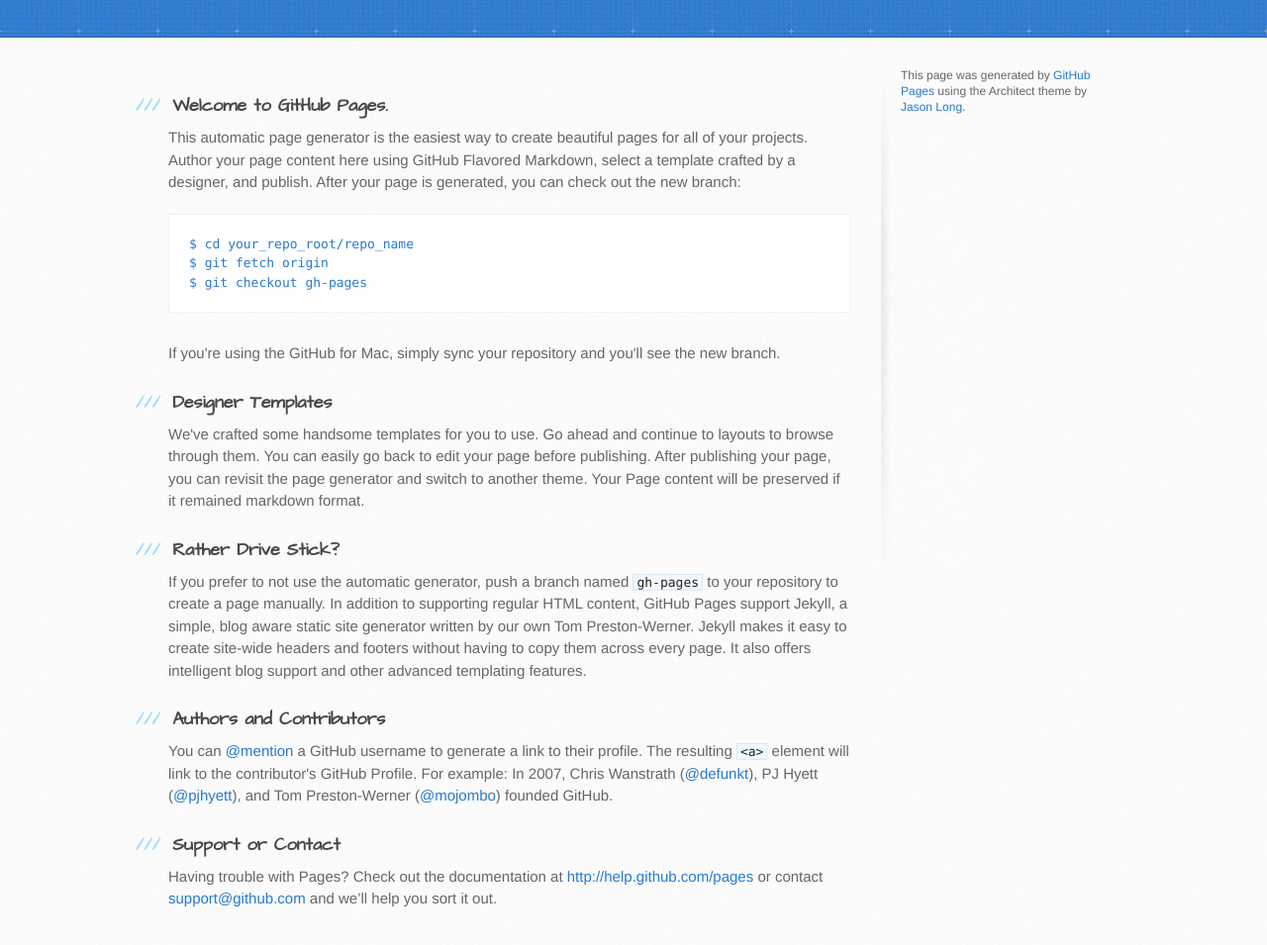
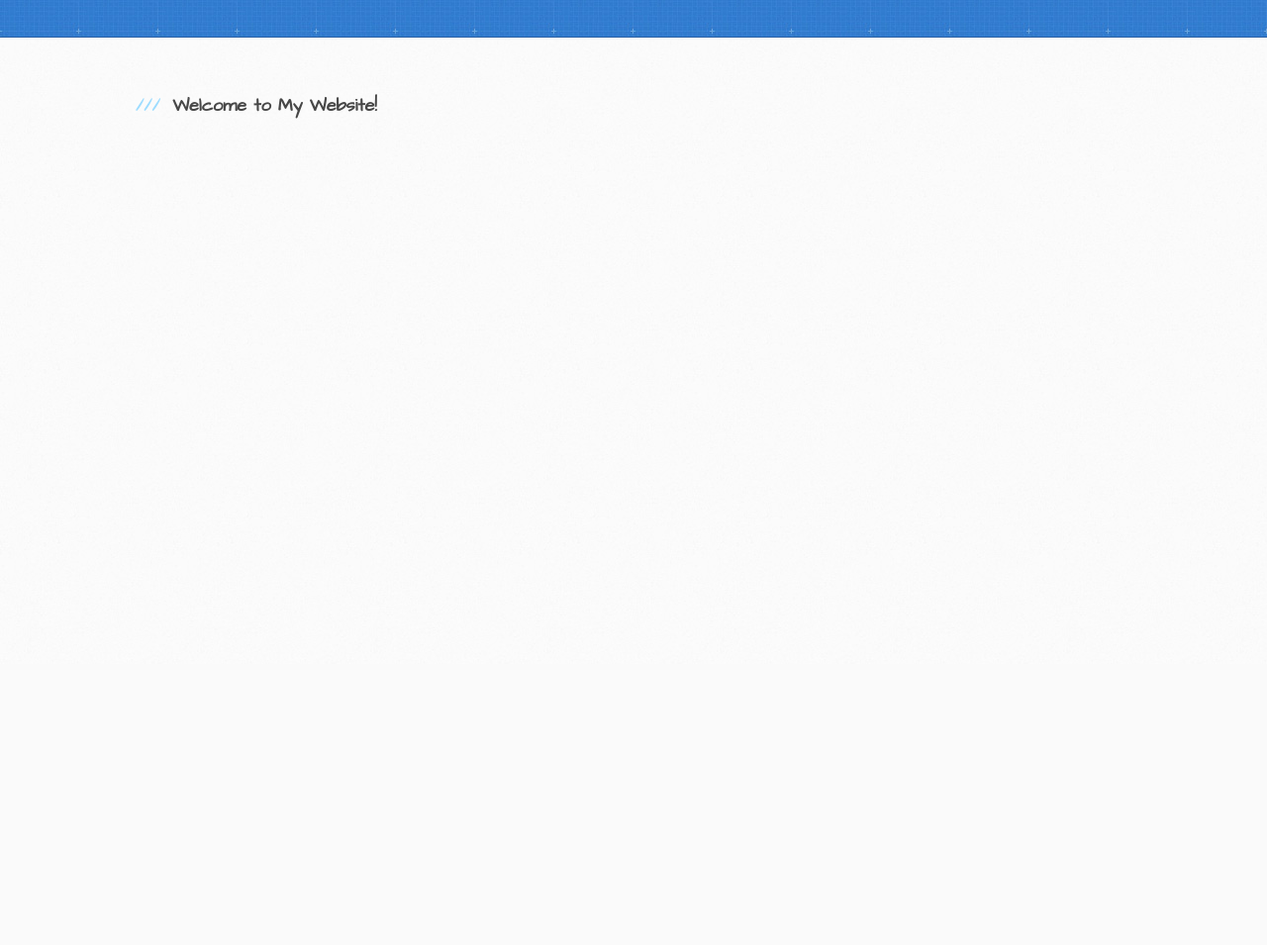
Before and after one commit to hlyons15/hlyons15.github.io, a plain HTML site: page index.html in a window 1280 px wide. Shown: the part 129-1084 px from the top of the page at 99% size. After the commit the page ends 800 px from the top, so only its background shows below. Drawn offline with Linux system fonts and the light colour scheme.

Commit message:
Update index.html

```diff
--- a/index.html
+++ b/index.html
@@ -13,7 +13,7 @@
     <script src="//html5shiv.googlecode.com/svn/trunk/html5.js"></script>
     <![endif]-->
 
-    <title>Helen by hlyons15</title>
+    <title>Helen Lyons</title>
   </head>
 
   <body>
@@ -29,46 +29,7 @@
       <div class="inner clearfix">
         <section id="main-content">
           <h3>
-<a name="welcome-to-github-pages" class="anchor" href="#welcome-to-github-pages"><span class="octicon octicon-link"></span></a>Welcome to GitHub Pages.</h3>
-
-<p>This automatic page generator is the easiest way to create beautiful pages for all of your projects. Author your page content here using GitHub Flavored Markdown, select a template crafted by a designer, and publish. After your page is generated, you can check out the new branch:</p>
-
-<pre><code>$ cd your_repo_root/repo_name
-$ git fetch origin
-$ git checkout gh-pages
-</code></pre>
-
-<p>If you're using the GitHub for Mac, simply sync your repository and you'll see the new branch.</p>
-
-<h3>
-<a name="designer-templates" class="anchor" href="#designer-templates"><span class="octicon octicon-link"></span></a>Designer Templates</h3>
-
-<p>We've crafted some handsome templates for you to use. Go ahead and continue to layouts to browse through them. You can easily go back to edit your page before publishing. After publishing your page, you can revisit the page generator and switch to another theme. Your Page content will be preserved if it remained markdown format.</p>
-
-<h3>
-<a name="rather-drive-stick" class="anchor" href="#rather-drive-stick"><span class="octicon octicon-link"></span></a>Rather Drive Stick?</h3>
-
-<p>If you prefer to not use the automatic generator, push a branch named <code>gh-pages</code> to your repository to create a page manually. In addition to supporting regular HTML content, GitHub Pages support Jekyll, a simple, blog aware static site generator written by our own Tom Preston-Werner. Jekyll makes it easy to create site-wide headers and footers without having to copy them across every page. It also offers intelligent blog support and other advanced templating features.</p>
-
-<h3>
-<a name="authors-and-contributors" class="anchor" href="#authors-and-contributors"><span class="octicon octicon-link"></span></a>Authors and Contributors</h3>
-
-<p>You can <a href="https://github.com/blog/821" class="user-mention">@mention</a> a GitHub username to generate a link to their profile. The resulting <code>&lt;a&gt;</code> element will link to the contributor's GitHub Profile. For example: In 2007, Chris Wanstrath (<a href="https://github.com/defunkt" class="user-mention">@defunkt</a>), PJ Hyett (<a href="https://github.com/pjhyett" class="user-mention">@pjhyett</a>), and Tom Preston-Werner (<a href="https://github.com/mojombo" class="user-mention">@mojombo</a>) founded GitHub.</p>
-
-<h3>
-<a name="support-or-contact" class="anchor" href="#support-or-contact"><span class="octicon octicon-link"></span></a>Support or Contact</h3>
-
-<p>Having trouble with Pages? Check out the documentation at <a href="http://help.github.com/pages">http://help.github.com/pages</a> or contact <a href="mailto:support@github.com">support@github.com</a> and we’ll help you sort it out.</p>
-        </section>
-
-        <aside id="sidebar">
-
-
-          <p>This page was generated by <a href="https://pages.github.com">GitHub Pages</a> using the Architect theme by <a href="https://twitter.com/jasonlong">Jason Long</a>.</p>
-        </aside>
-      </div>
-    </div>
-
+<a name="welcome-to-github-pages" class="anchor" href="#welcome-to-github-pages"><span class="octicon octicon-link"></span></a>Welcome to My Website!</h3>
 
   </body>
 </html>
```
